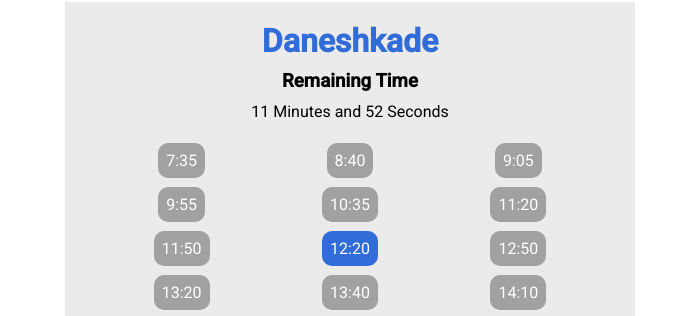
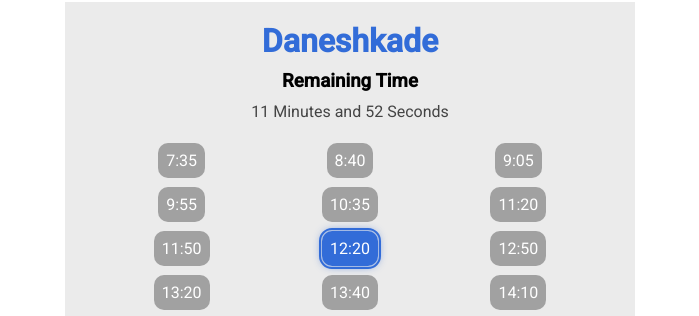
Before and after one commit to mohsenfaraj/on-time, a React (Vite) app: page / in a window 1280 px wide. Shown: the part 181-497 px from the top of the page, without its empty margins (290-989 px from the left). Built offline with nearby package versions, Linux system fonts and the light colour scheme.

Commit message:
adding outline and other improvements

```diff
--- a/src/countdown.jsx
+++ b/src/countdown.jsx
@@ -1,7 +1,7 @@
 function Countdown(props) {
     if (props.remaining < 0) {
         return (
-            <div>
+            <div className="countdownbox">
                 <h3>No Bus Found!</h3>
                 <p>there will be no bus after this time.</p>
             </div>
@@ -9,14 +9,15 @@ function Countdown(props) {
     }
     else if (props.remaining/3600 > 1) {
         return (
-            <div>
-                <h3>Remaining Time: More than one Hour!</h3>
+            <div className="countdownbox">
+                <h3>Remaining Time</h3>
+                <p>More than one Hour!</p>
             </div>
           );
     }
     else {
         return (
-            <div>
+            <div className="countdownbox">
                 <h3>Remaining Time</h3>
                     <p>{Math.floor(props.remaining/60)} Minutes and {props.remaining%60} Seconds</p>
             </div>
--- a/src/style.css
+++ b/src/style.css
@@ -50,6 +50,9 @@ button:disabled , input[type="submit"]:disabled , input[type="button"]:disabled
 }
 .active span {
     background-color: var(--primary);
+    animation: glow 2s infinite alternate ease-in-out;
+    outline: 2px solid var(--primary);
+    outline-offset: 1px;
 }
 .header {
     margin-top: 20px;
@@ -107,3 +110,15 @@ button:disabled , input[type="submit"]:disabled , input[type="button"]:disabled
     font-size: 32px;
     color: var(--primary);
 }
+.countdownbox p {
+    color: #444;
+}
+
+@keyframes glow {
+    0% {
+        box-shadow: 0 0 0 transparent;
+      }
+      100% {
+        box-shadow:0 0 10px var(--primary);
+      }
+}
```
